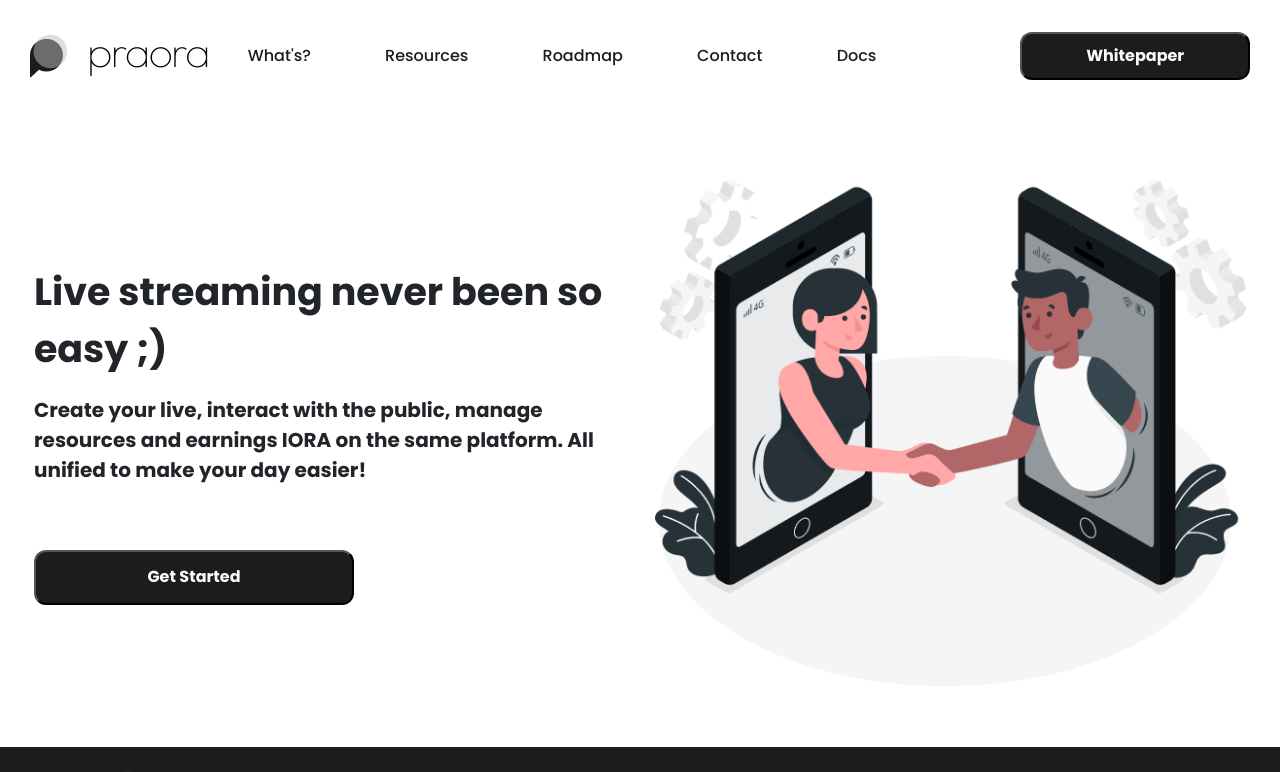
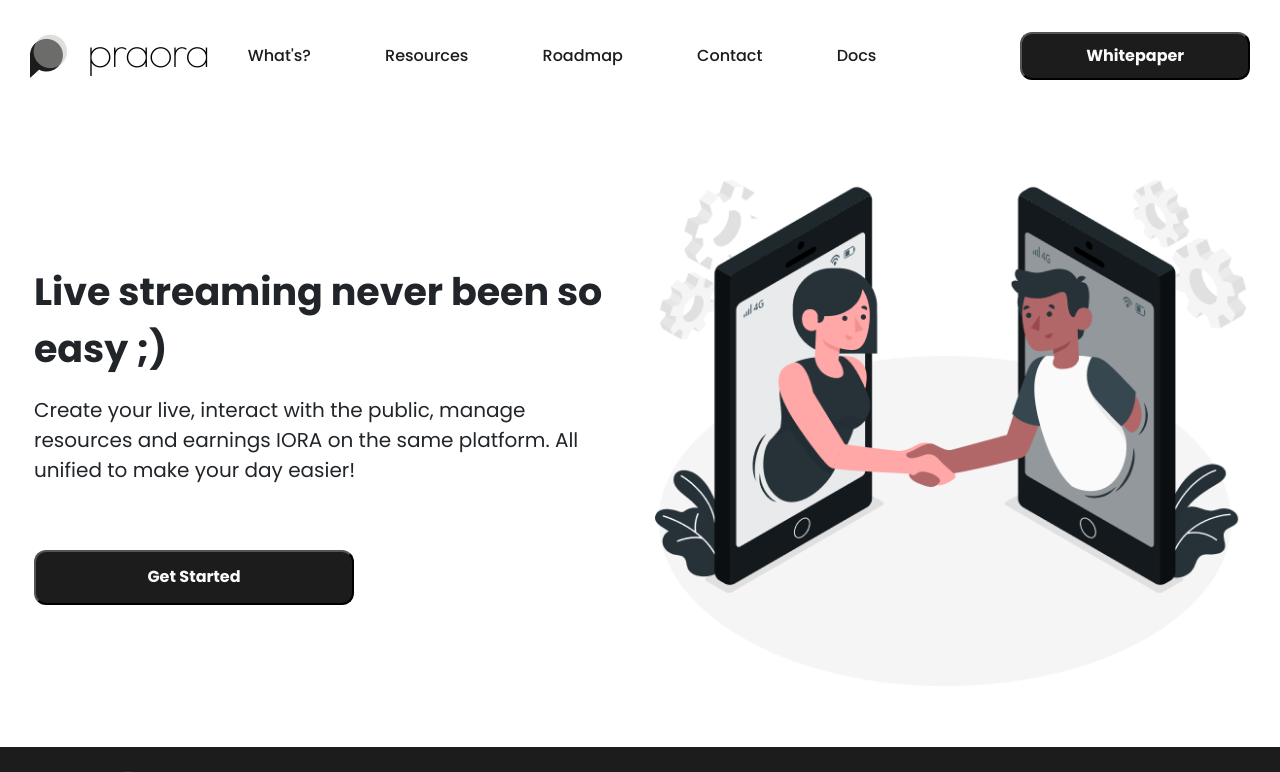
Before and after one commit to Neilton/praora_landing, a React (Create React App) app: page / in a window 1280 px wide. Shown: the top 772 px of the page. Built offline with nearby package versions, Linux system fonts and the light colour scheme.

Commit message:
clean subtitle

```diff
--- a/src/components/Hero/index.tsx
+++ b/src/components/Hero/index.tsx
@@ -19,9 +19,7 @@ function Hero() {
                 {t('subTitle')}
               </h4>
               <p>
-                <b>
                 {t('description.part1')} {t('description.part2')}
-                </b>
               </p>
               <Button>
                 {t('getStarted')}
```
